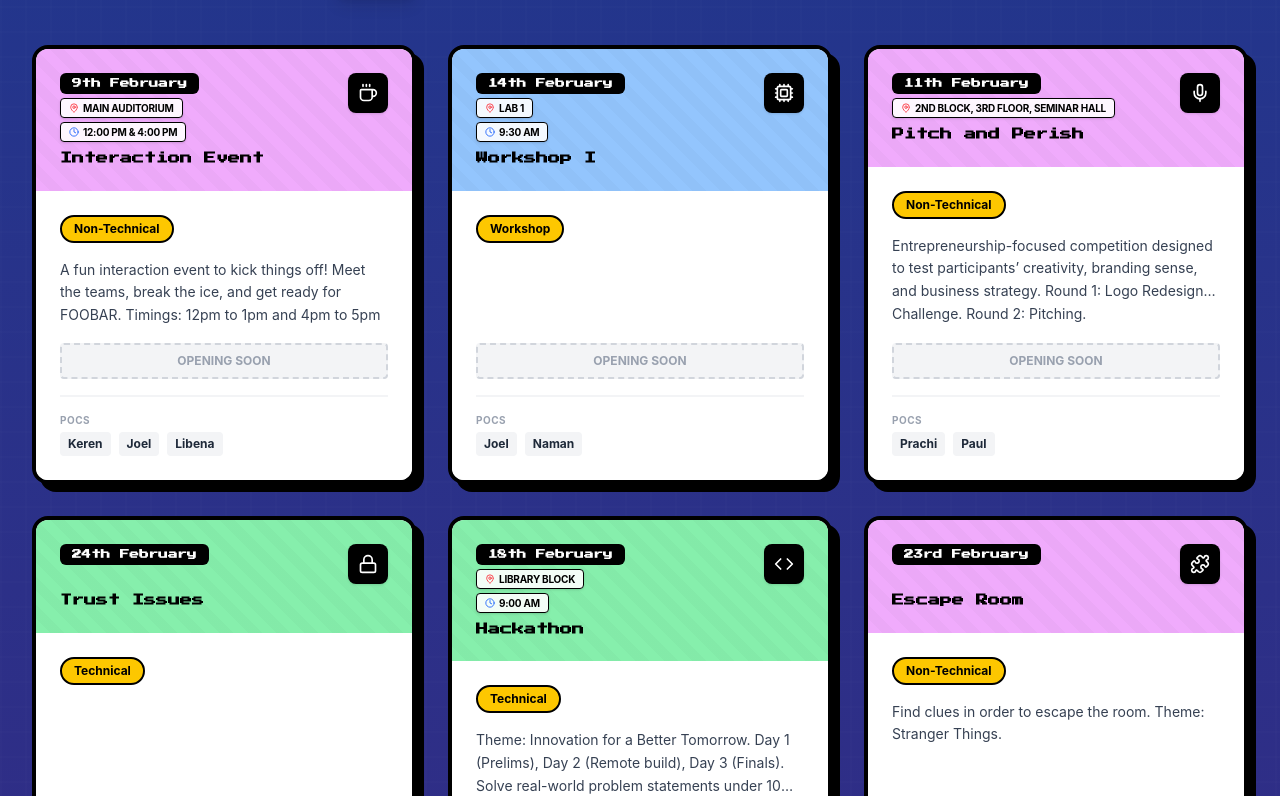
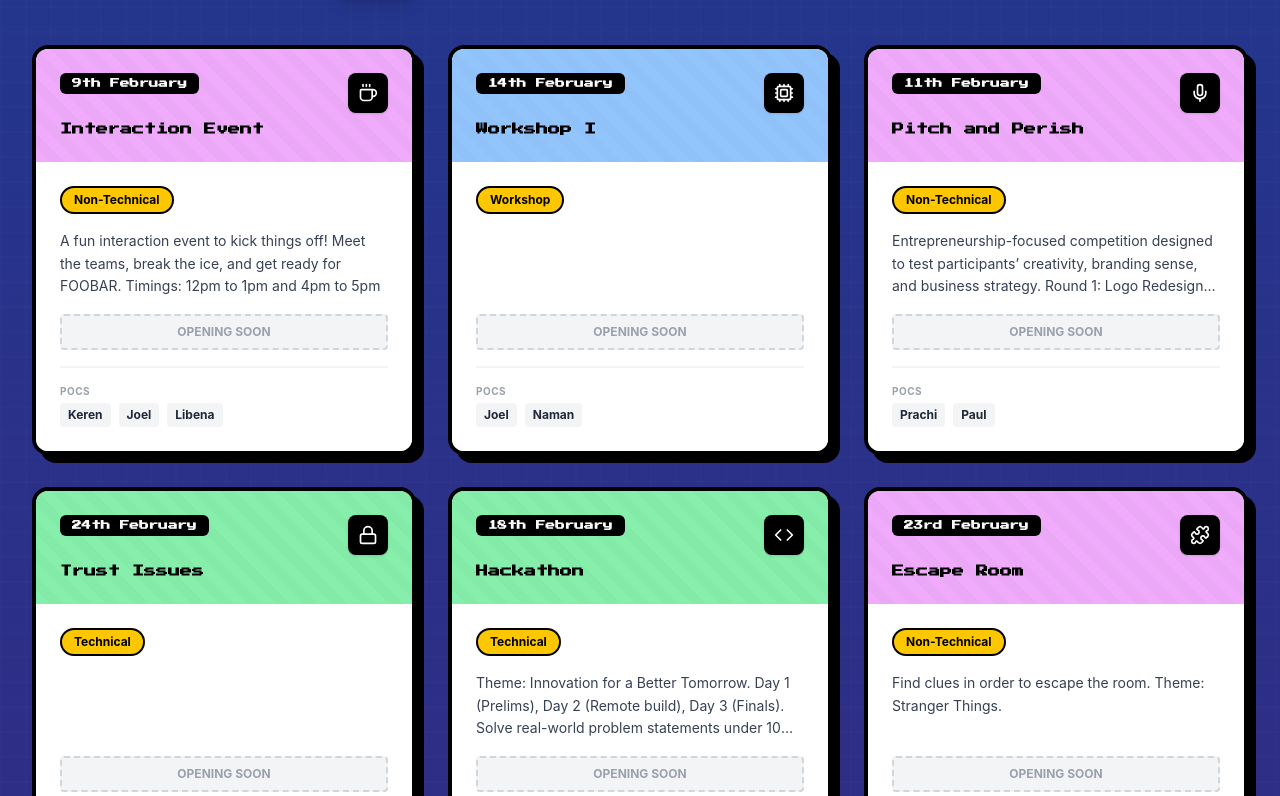
Before and after one commit to kenanpereira24-max/3rd_Time_Is_the_charm, a React (Vite) app: page / in a window 1280 px wide. Shown: the part 3304-4100 px from the top of the page. Built offline with nearby package versions, Linux system fonts and the light colour scheme.

Commit message:
fixed stuff
wrong venues removed and time option added

```diff
--- a/src/app/components/EventsList.tsx
+++ b/src/app/components/EventsList.tsx
@@ -33,8 +33,8 @@ const events = [
     title: 'Interaction Event',
     day: 'Monday',
     date: '09-02-2026',
-    time: '12:00 PM & 4:00 PM',
-    venue: 'Main Auditorium',
+    time: null,
+    venue: null,
     icon: Coffee,
     description: 'A fun interaction event to kick things off! Meet the teams, break the ice, and get ready for FOOBAR. Timings: 12pm to 1pm and 4pm to 5pm',
     color: 'from-pink-500 to-rose-500',
@@ -51,8 +51,8 @@ const events = [
     title: 'Workshop I',
     day: 'Saturday',
     date: '14-02-2026',
-    time: '9:30 AM',
-    venue: 'Lab 1',
+    time: null,
+    venue: null,
     icon: Cpu,
     description: '',
     color: 'from-blue-500 to-cyan-500',
@@ -69,7 +69,7 @@ const events = [
     day: 'Wednesday',
     date: '11-02-2026',
     time: null,
-    venue: '2nd Block, 3rd Floor, Seminar Hall ',
+    venue: null,
     icon: Mic,
     description: 'Entrepreneurship-focused competition designed to test participants’ creativity, branding sense, and business strategy. Round 1: Logo Redesign Challenge. Round 2: Pitching.',
     color: 'from-pink-500 to-rose-500',
@@ -102,8 +102,8 @@ const events = [
     title: 'Hackathon',
     day: 'Wednesday',
     date: '18-02-2026',
-    time: '9:00 AM',
-    venue: 'Library Block',
+    time: null,
+    venue: null,
     icon: Code,
     description: 'Theme: Innovation for a Better Tomorrow. Day 1 (Prelims), Day 2 (Remote build), Day 3 (Finals). Solve real-world problem statements under 10 thematic areas.',
     color: 'from-green-500 to-emerald-600',
@@ -207,7 +207,7 @@ const events = [
     day: 'Tuesday',
     date: '10-02-2026',
     time: null,
-    venue: '2nd Block, 3rd Floor, Room No: 266 and 268',
+    venue: null,
     icon: Brain,
     description: 'Technical & Creative Challenge. Round 1: Quick Quiz (Multi-Domain). Round 2: Beating the AI Storyteller (Identify AI hallucinations/inconsistencies).',
     color: 'from-green-500 to-emerald-600',
```
